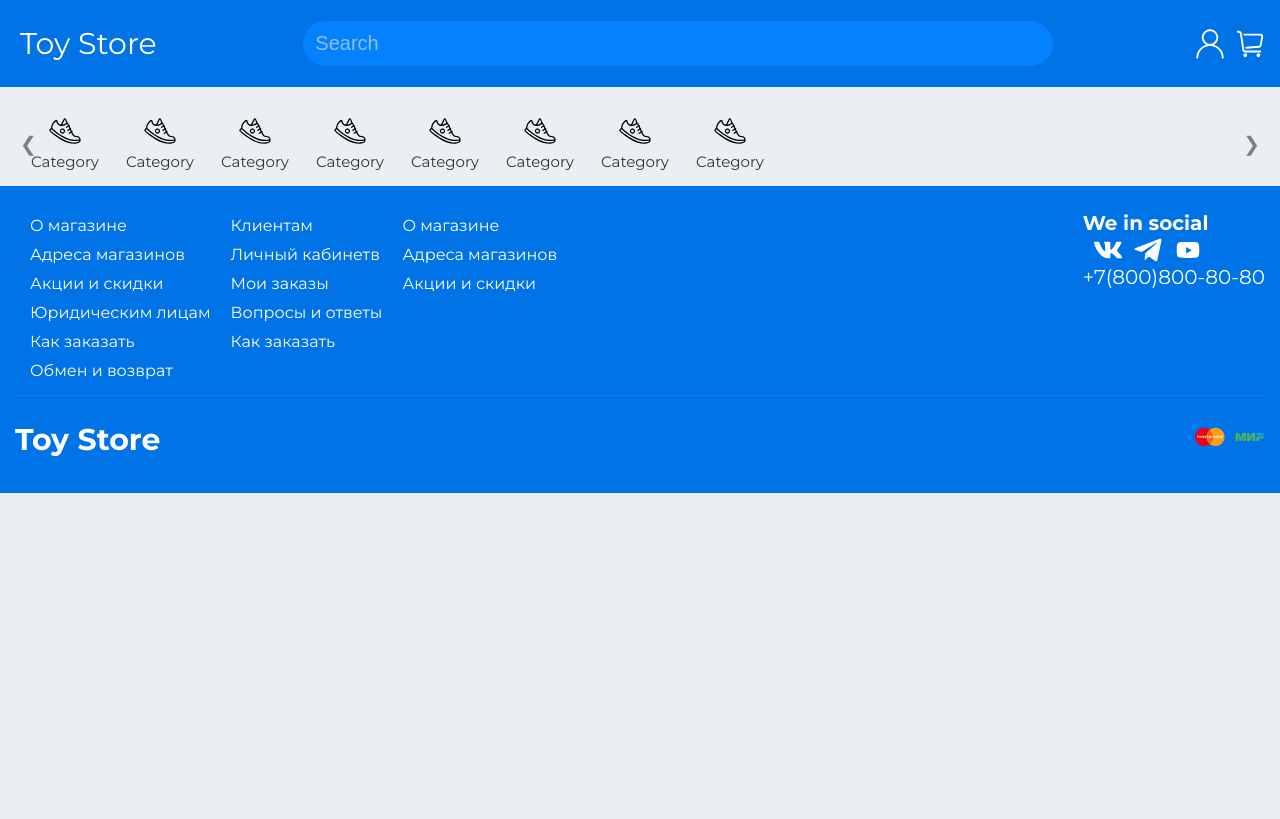
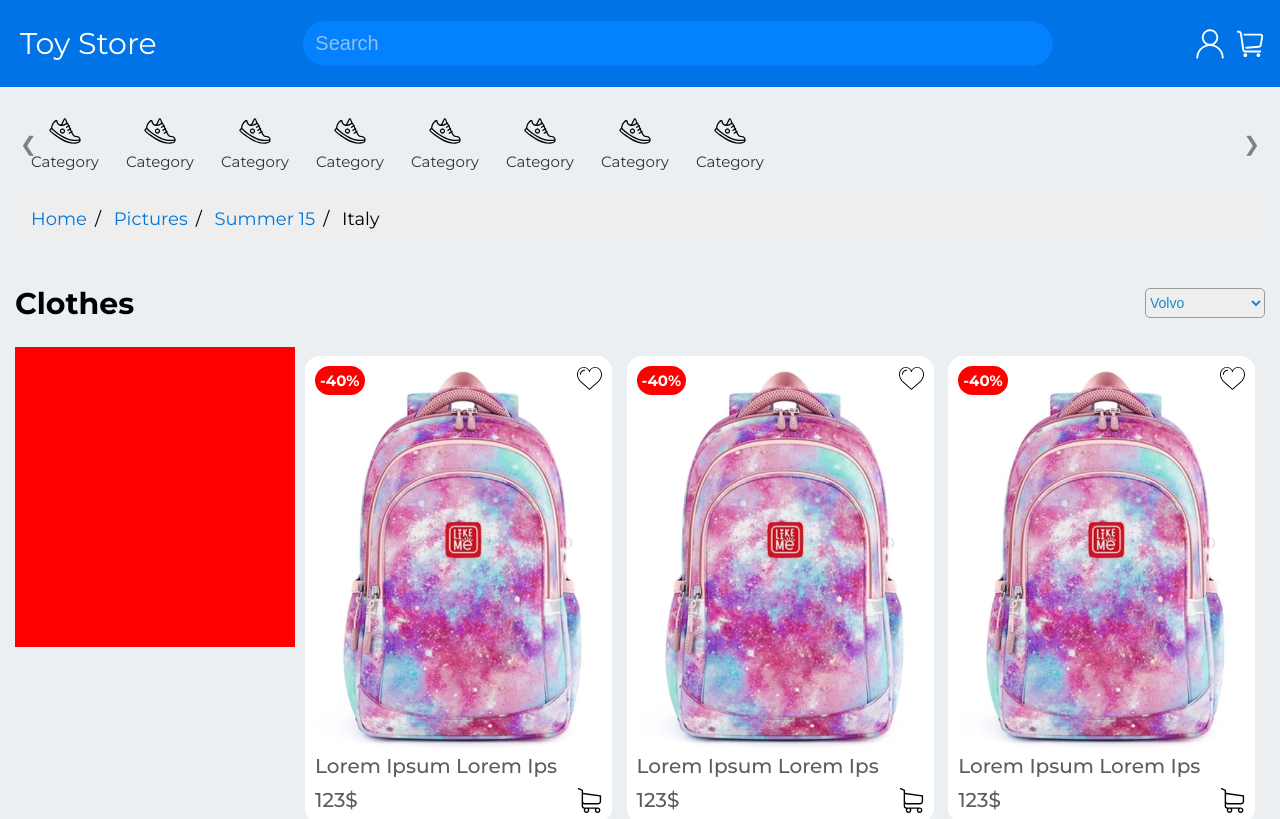
Before and after one commit to p0pl3/toy_store, a Vue app: page /catalog in a window 1280 px wide. Shown: the top 819 px of the page. Built offline with nearby package versions, Linux system fonts and the light colour scheme; what vue-overflow-scroll would draw is missing.

Commit message:
FEATURE: Added grid products

```diff
--- a/src/components/ProductCard.vue
+++ b/src/components/ProductCard.vue
@@ -1,5 +1,5 @@
 <template>
-  <div v-for="i in (1,2,3,4,5,6,7,8)" :key="i" class="product">
+  <div class="product">
     <div class="product__image">
       <img src="@/assets/product_1.jpeg" style=" border-radius: 15px; width: 100%;">
     </div>
@@ -66,10 +66,6 @@ $base-grey: rgba(75, 75, 75, 0.9);
     margin: 0;
     padding: 5px;
   }
-}
-
-.product:first-child {
-  margin-left: 0px;
 }
 
 .product {
--- a/src/router/index.js
+++ b/src/router/index.js
@@ -1,11 +1,17 @@
 import { createWebHistory, createRouter } from "vue-router";
 import HomeView from "@/views/HomeView";
+import ProductsCatalog from "@/views/ProductsCatalog";
 
 const routes = [
     {
         path: "/",
         name: "HomeView",
         component: HomeView,
+    },
+    {
+        path: "/catalog",
+        name: "ProductsCatalog",
+        component: ProductsCatalog,
     },
 ];
 
--- /dev/null
+++ b/src/views/ProductsCatalog.vue
@@ -0,0 +1,170 @@
+<template>
+  <UpButtonPage/>
+  <div class="">
+    <div class="container">
+      <div class="category_breadcrumb">
+        <ul class="breadcrumb">
+          <li><a href="#">Home</a></li>
+          <li><a href="#">Pictures</a></li>
+          <li><a href="#">Summer 15</a></li>
+          <li>Italy</li>
+        </ul>
+      </div>
+    </div>
+  </div>
+  <div class="">
+    <div class="container">
+      <div class="products-catalog__title">
+        <h2>Clothes</h2>
+        <select id="cars" name="cars" class="box">
+          <option value="volvo">Volvo</option>
+          <option value="saab">Saab</option>
+          <option value="fiat">Fiat</option>
+          <option value="audi">Audi</option>
+        </select>
+      </div>
+      <div class="products__article">
+        <div class="products-catalog__filter">
+
+        </div>
+        <div class="product-catalog__grip">
+          <ProductCard  v-for="i in (1, 2, 3,4, 5, 6)" :key="i" class="qwe"/>
+        </div>
+      </div>
+    </div>
+  </div>
+</template>
+
+<script>
+import UpButtonPage from "@/components/UpButtonPage";
+import ProductCard from "@/components/ProductCard";
+
+export default {
+  name: "ProductsCatalog",
+  components: {ProductCard, UpButtonPage}
+}
+</script>
+
+<style lang="scss" scoped>
+
+//.product {
+//  width: calc(32% - 5 * 2px);
+//}
+
+.box {
+  width: 120px;
+  height: 30px;
+  border: 1px solid #999;
+  font-size: 14px;
+  color: #1c87c9;
+  background-color: #eee;
+  border-radius: 5px;
+}
+
+.products-catalog__filter {
+  position: sticky;
+  top: 0;
+}
+
+.qwe {
+  width: 32% !important;
+  max-width: none;
+  min-width: 200px;
+  margin: 1% 1% 0px 0px;
+}
+
+.products__article {
+  display: flex;
+  justify-content: space-between;
+  //flex-wrap: wrap;
+}
+
+.products-catalog__filter {
+  min-width: 280px;
+  height: 300px;
+  background: red;
+}
+
+.product-catalog__grip {
+  display: flex;
+  flex-wrap: wrap;
+  margin-left: 10px;
+  justify-content: space-between;
+}
+
+.products-catalog__title {
+  display: flex;
+  justify-content: space-between;
+  align-items: center;
+}
+
+ul {
+  margin: 0px;
+}
+ul.breadcrumb {
+  padding: 10px 16px;
+  list-style: none;
+  background-color: #eee;
+}
+
+/* Display list items side by side */
+ul.breadcrumb li {
+  display: inline;
+  font-size: 18px;
+}
+
+/* Add a slash symbol (/) before/behind each list item */
+ul.breadcrumb li+li:before {
+  padding: 8px;
+  color: black;
+  content: "/\00a0";
+}
+
+/* Add a color to all links inside the list */
+ul.breadcrumb li a {
+  color: #0275d8;
+  text-decoration: none;
+}
+
+/* Add a color on mouse-over */
+ul.breadcrumb li a:hover {
+  color: #01447e;
+  text-decoration: underline;
+}
+
+@media screen and (max-width: 1000px) {
+  .qwe {
+    width: 49% !important;
+    max-width: none;
+    min-width: 200px;
+  }
+}
+
+@media screen and (max-width: 820px) {
+  .qwe {
+    width: 90% !important;
+    max-width: 400px;
+    min-width: 200px;
+    margin: 1% auto;
+
+  }
+}
+
+@media screen and (max-width: 600px) {
+  .products__article {
+    flex-wrap: wrap;
+  }
+
+  .qwe {
+    width: 48% !important;
+    max-width: none;
+    min-width: 150px;
+    margin: 1% auto;
+
+  }
+
+  .products-catalog__filter {
+    width: 100%;
+  }
+}
+</style>
```
